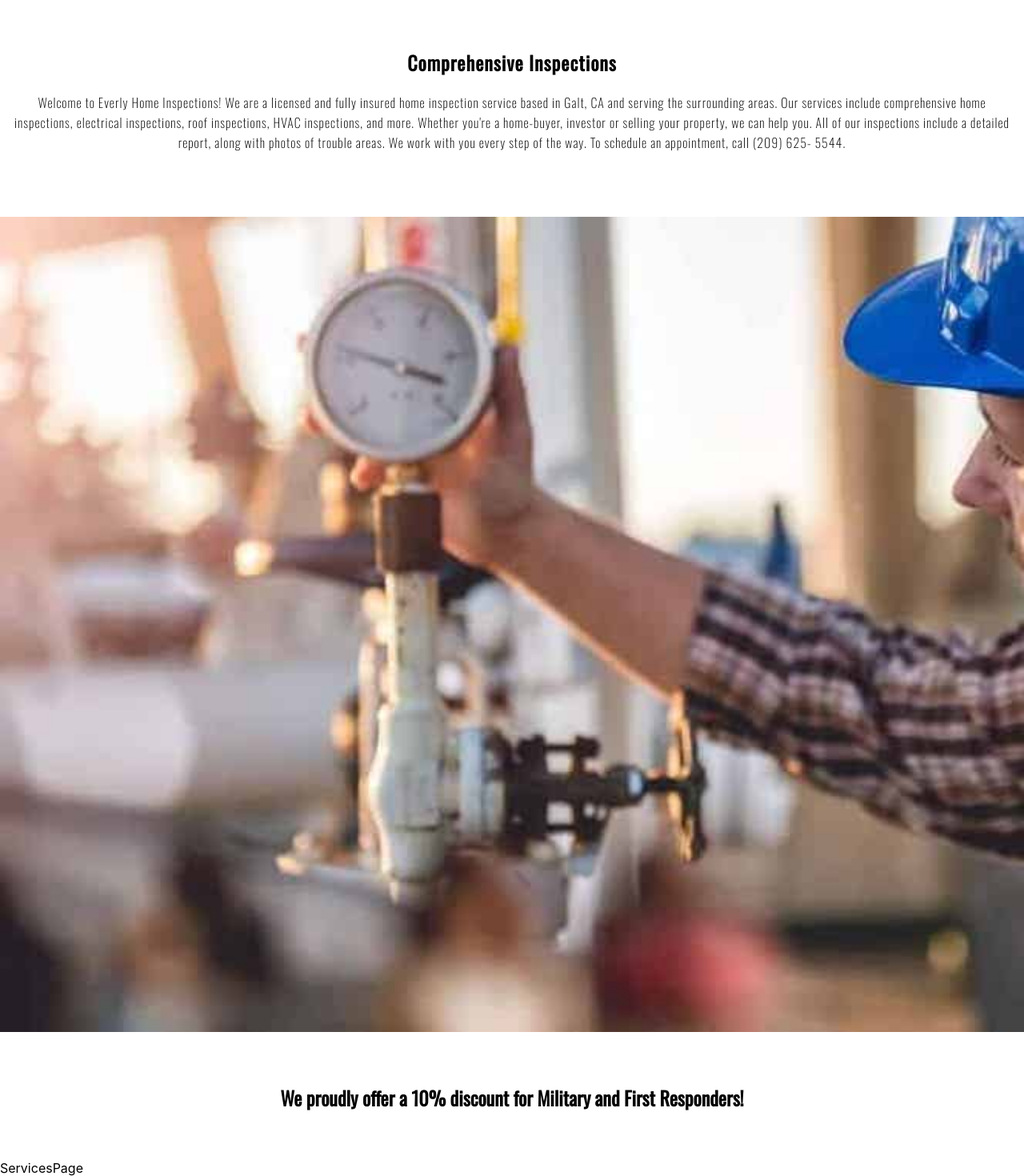
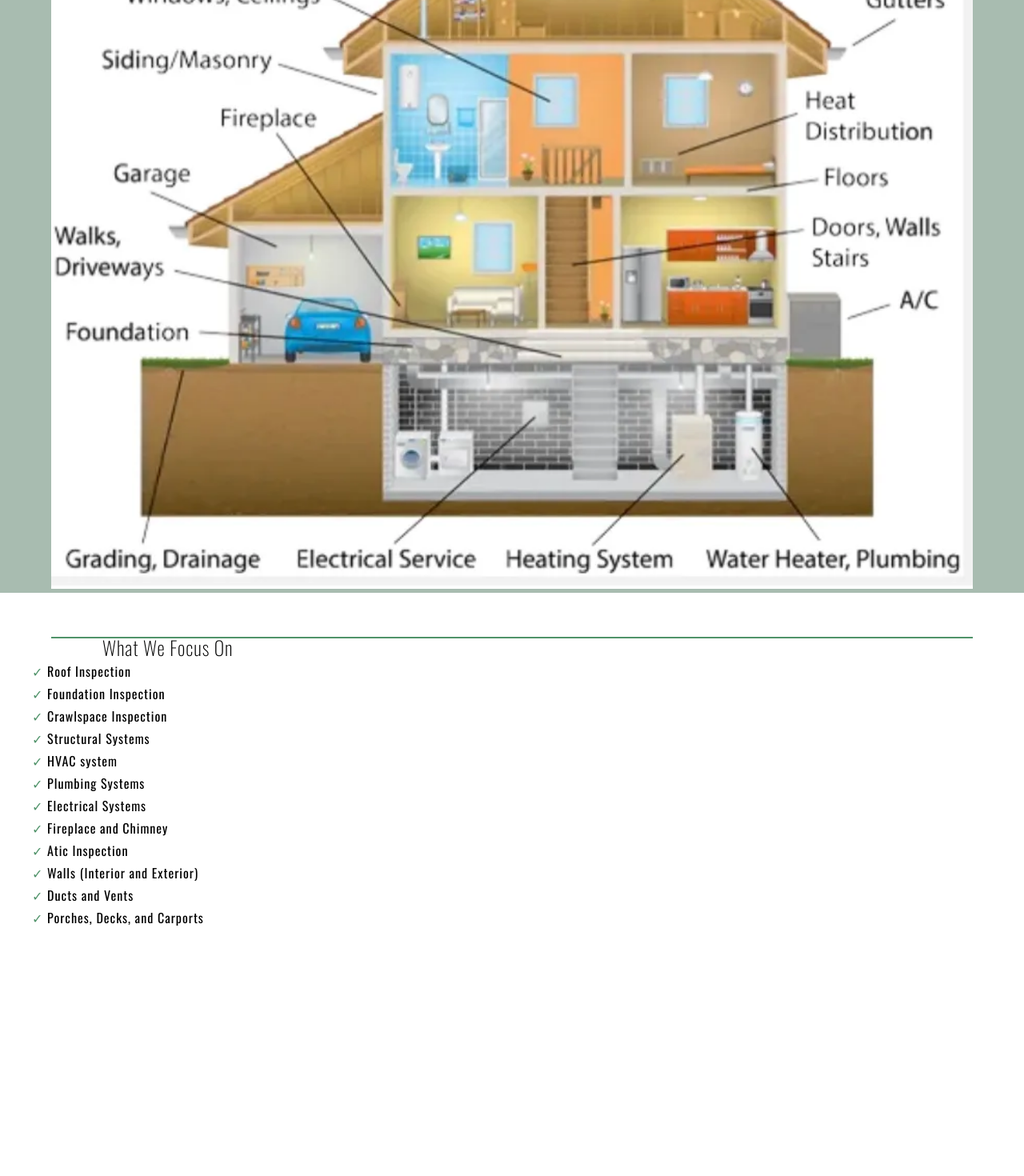
Before and after one commit to tiaratemple/everlyhi, a React (Create React App) app: page /services in a window 1280 px wide. Shown: the part 594-2064 px from the top of the page at 80% size. After the commit the page ends 1767 px from the top, so only its background shows below. Built offline with nearby package versions, Linux system fonts and the light colour scheme.

Commit message:
routes added, service page added

```diff
--- a/src/App.js
+++ b/src/App.js
@@ -1,6 +1,4 @@
 import Toolbar from "./components/toolbar/Toolbar";
-import PhoneBanner from "./components/phoneBanner/PhoneBanner";
-import Tagline from "./components/tagline/Tagline";
 import Homepage from "./pages/homepage/Homepage";
 import SideDrawer from "./components/sideDrawer/SideDrawer";
 import Backdrop from "./components/backdrop/Backdrop";
@@ -9,6 +7,7 @@ import { Route, Routes } from "react-router-dom";
 import AboutUsPage from "./pages/aboutUsPage/AboutUsPage";
 import ServicesPage from "./pages/servicesPage/ServicesPage";
 import ContactPage from "./pages/contactPage/ContactPage";
+import PhoneBanner from "./components/phoneBanner/PhoneBanner";
 
 function App() {
   const [sideDrawerOpen, setSideDrawerOpen] = useState(false);
@@ -25,17 +24,18 @@ function App() {
 
   return (
     <div className="App" style={{ height: "100%" }}>
-      <Toolbar drawerClickHandler={drawerToggleClickHandler} />
-      <SideDrawer show={sideDrawerOpen} />
-      {sideDrawerOpen && <Backdrop click={backdropClickHandler} />}
       <PhoneBanner />
-      <Tagline />
-      <Homepage />
+      {/* Only show components below if on specific path in url */}
       <Routes>
+        <Route path="/" element={<Homepage />} />
         <Route path="/about" element={<AboutUsPage />} />
         <Route path="/services" element={<ServicesPage />} />
         <Route path="/contact" element={<ContactPage />} />
       </Routes>
+      {/* Always show components */}
+      <Toolbar drawerClickHandler={drawerToggleClickHandler} />
+      <SideDrawer show={sideDrawerOpen} />
+      {sideDrawerOpen && <Backdrop click={backdropClickHandler} />}
     </div>
   );
 }
--- a/src/components/sideDrawer/SideDrawer.jsx
+++ b/src/components/sideDrawer/SideDrawer.jsx
@@ -1,5 +1,6 @@
 import React from "react";
 import "./SideDrawer.css";
+import { Link } from "react-router-dom";
 
 const SideDrawer = ({ show }) => {
   let drawerClasses = "side_drawer";
@@ -10,16 +11,16 @@ const SideDrawer = ({ show }) => {
     <nav className={drawerClasses}>
       <ul>
         <li>
-          <a href="/">Home</a>
+          <Link to="/">Home</Link>
         </li>
         <li>
-          <a href="/">About Us</a>
+          <Link to="/about">About Us</Link>
         </li>
         <li>
-          <a href="/">Services</a>
+          <Link to="/services">Services</Link>
         </li>
         <li>
-          <a href="/">Contact Us</a>
+          <Link to="/contact">Contact Us</Link>
         </li>
       </ul>
     </nav>
--- a/src/components/toolbar/Toolbar.jsx
+++ b/src/components/toolbar/Toolbar.jsx
@@ -2,6 +2,7 @@ import React from "react";
 import "./Toolbar.css";
 import everlylogo from "../../assets/everlylogo.PNG";
 import DrawerToggleButton from "../sideDrawer/DrawerToggleButton";
+import { Link } from "react-router-dom";
 
 const Toolbar = ({ drawerClickHandler }) => {
   return (
@@ -14,16 +15,16 @@ const Toolbar = ({ drawerClickHandler }) => {
         <div className="toolbar_nav_items">
           <ul>
             <li>
-              <a href="/">Home</a>
+              <Link to="/">Home</Link>
             </li>
             <li>
-              <a href="/">About Us</a>
+              <Link to="/about">About Us</Link>
             </li>
             <li>
-              <a href="/">Services</a>
+              <Link to="/services">Services</Link>
             </li>
             <li>
-              <a href="/">Contact Us</a>
+              <Link to="/contact">Contact Us</Link>
             </li>
           </ul>
         </div>
--- a/src/pages/aboutUsPage/AboutUsPage.css
+++ b/src/pages/aboutUsPage/AboutUsPage.css
@@ -10,7 +10,6 @@
   font-family: "Oswald";
   letter-spacing: 1px;
   text-align: center;
-  font-weight: 200;
 }
 
 .handshake-pic-container {
--- a/src/pages/homepage/Homepage.jsx
+++ b/src/pages/homepage/Homepage.jsx
@@ -1,10 +1,12 @@
 import React from "react";
 import "./Homepage.css";
 import valvepic from "../../assets/valvepic.jpeg";
+import Tagline from "../../components/tagline/Tagline";
 
 const Homepage = () => {
   return (
     <div className="homepage-container">
+      <Tagline />
       <h2 className="homepage-title">Comprehensive Inspections</h2>
       <p className="homepage-details">
         Welcome to Everly Home Inspections! We are a licensed and fully insured
--- a/src/pages/servicesPage/ServicesPage.css
+++ b/src/pages/servicesPage/ServicesPage.css
@@ -0,0 +1,67 @@
+.services-page-container {
+  width:100%;
+  display: flex;
+  flex-direction: column;
+  justify-content: center;
+}
+
+.services-page-title {
+  margin: 40px 0 40px 0;
+  font-family: "Oswald";
+  letter-spacing: 1px;
+  text-align: center;
+}
+
+.services-pic-container {
+  width:100%;
+  display: flex;
+  justify-content: center;
+  margin-bottom: 30px;
+  background-color: rgb(168, 188, 176);
+  padding: 5px 0 5px 0;
+}
+
+.services-pic {
+  height: auto;
+  width: 90vw;
+}
+
+.services-focus-title-container {
+ width: 90%;
+ text-align: left;
+ margin-left: 10%;
+}
+
+.services-focus-title {
+  font-family: "Oswald";
+  letter-spacing: 1px;
+  font-weight: 200;
+}
+
+.services-line {
+  width: 90%;
+  height: 2px;
+  background-color: rgb(80, 147, 106);
+  margin: -4% 0 0 5%;
+}
+
+.services-focus-list {
+ margin-top: 15px;
+}
+
+.ul-services {
+  list-style: none;
+}
+
+.ul-services li::before {
+  content: "\2713\0020";
+  color:rgb(80, 147, 106);
+}
+
+.services-focus-list li {
+  font-family: "Oswald";
+  font-weight: 400;
+  line-height: 20px;
+  letter-spacing: 1px;
+  margin-top: 8px;
+}
--- a/src/pages/servicesPage/ServicesPage.jsx
+++ b/src/pages/servicesPage/ServicesPage.jsx
@@ -1,7 +1,40 @@
 import React from "react";
+import "./ServicesPage.css";
+import services from "../../assets/services.webp";
 
 const ServicesPage = () => {
-  return <div>ServicesPage</div>;
+  return (
+    <div className="services-page-container">
+      <h1 className="services-page-title">Quality Services</h1>
+      <div className="services-pic-container">
+        <img
+          className="services-pic"
+          src={services}
+          alt="house with arrows reflecting points of service areas"
+        />
+      </div>
+      <div className="services-focus-title-container">
+        <h2 className="services-focus-title">What We Focus On</h2>
+      </div>
+      <div className="services-line"></div>
+      <div className="services-focus-list">
+        <ul className="ul-services">
+          <li>Roof Inspection</li>
+          <li>Foundation Inspection</li>
+          <li>Crawlspace Inspection</li>
+          <li>Structural Systems</li>
+          <li>HVAC system</li>
+          <li>Plumbing Systems</li>
+          <li>Electrical Systems</li>
+          <li>Fireplace and Chimney</li>
+          <li>Atic Inspection</li>
+          <li>Walls (Interior and Exterior)</li>
+          <li>Ducts and Vents</li>
+          <li>Porches, Decks, and Carports</li>
+        </ul>
+      </div>
+    </div>
+  );
 };
 
 export default ServicesPage;
```
Also changed, not shown: src/assets/services.webp (added).
